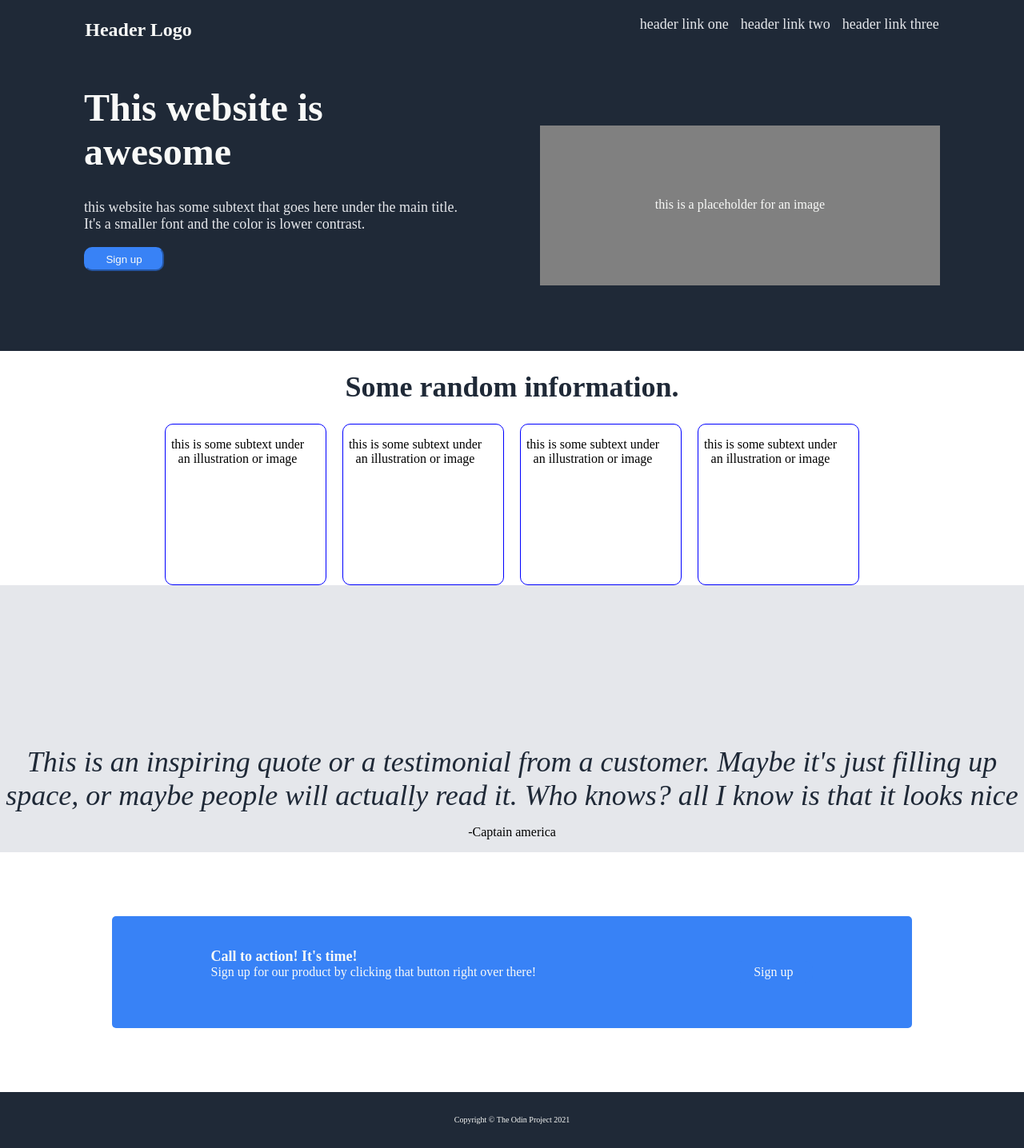
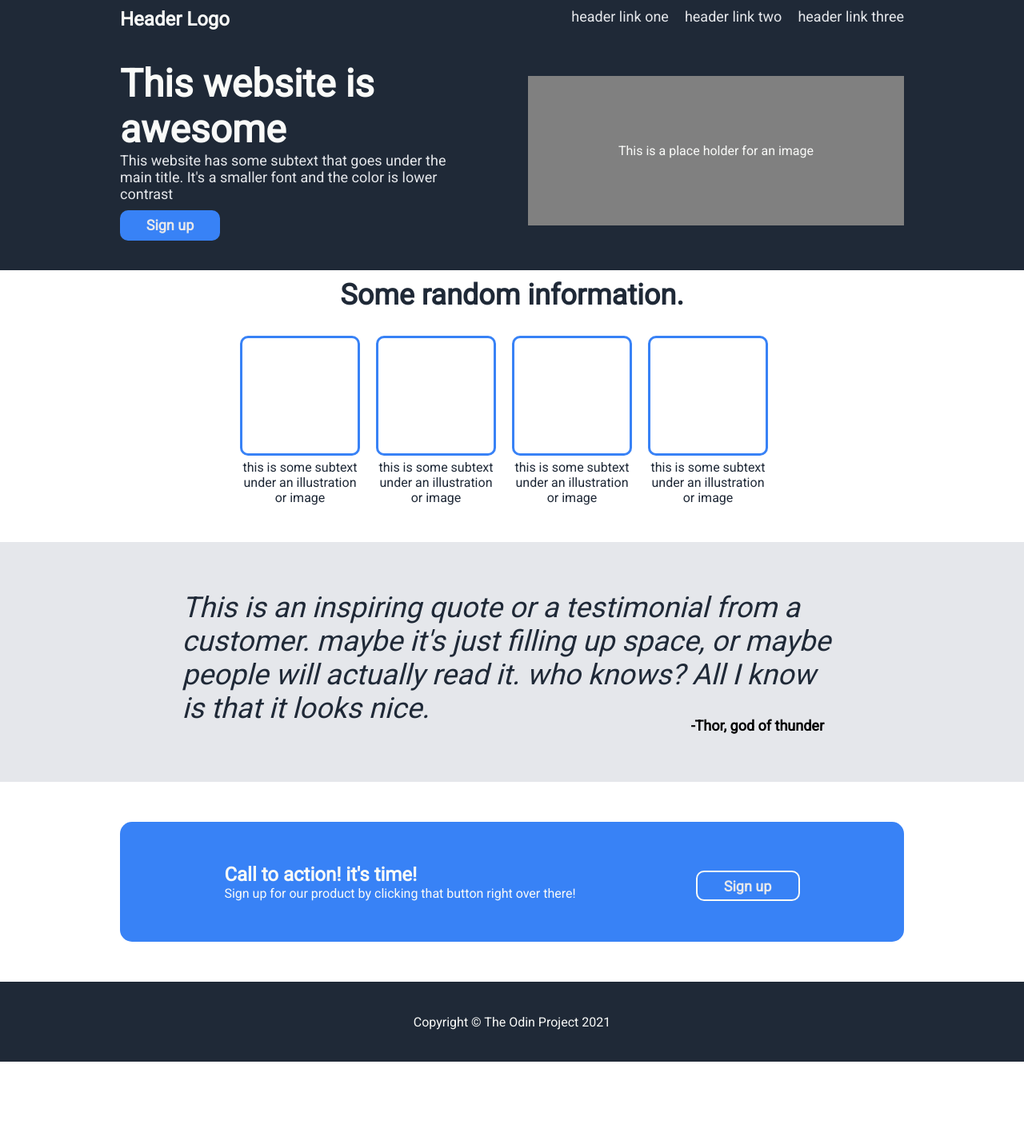
Before and after one commit to JaimeDavid/odin-landing-page, a plain HTML site: page index.html in a window 1280 px wide. Shown: the whole page at 80% size. After the commit the page ends 1328 px from the top, so only its background shows below. Drawn offline with Linux system fonts and the light colour scheme.

Commit message:
made upgrades to the styling of the page

```diff
--- a/index.html
+++ b/index.html
@@ -1,70 +1,82 @@
 <!DOCTYPE html>
     <html lang="en">
         <head>
-        <title>Odin-landing-page</title>
-        <meta charset="utf-8">
-        <link rel="stylesheet" href="./style.css">
+            <meta charset='utf-8'/>
+            <meta  http-equiv="X-UA-Compatible" content="IE=edge"/>
+            <meta name="viewport" content="width=device-width,initial-scale=1.0"/>
+            <link href='https://fonts.googleapis.com/css?family=Roboto' rel='stylesheet'>
+            <link rel="stylesheet" href="style.css"/>
+            <title>Odin Landing page</title>
         </head>
         <body>
-        <div class="wrapper">
+            <div class="container">
                 <div class="header">
-                <p class="left-link"><strong>Header Logo</strong></p>
-                <div class="right-links">
-                    <a href="#">header link one</a>
-                    <a href="#">header link two</a>
-                    <a href="#">header link three</a>
+                    <h1>Header Logo</h1>
+                    <ul>
+                        <li><a href="#">header link one</a></li>
+                        <li><a href="#">header link two</a></li>
+                        <li><a href="#">header link three</a></li>
+                    </ul>
+                </div>
+                <div class="hero">
+                    <div class="left">
+                        <h1>This website is awesome</h1>
+                        <p>This website has some subtext that goes under the main title.
+                            It's a smaller font and the color is lower contrast
+                        </p>
+                        <button id="header-button">Sign up</button>
+                    </div>
+                    <div class="right">
+                        <p>This is a place holder for an image</p>
                     </div>
                 </div>
-            <div class="media">
-                <div class="content">
-                    <h1 class="title">This website is awesome</h1>
-                    <p class="text">this website has some subtext that goes here under the main title. It's a smaller font
-                        and the color is lower contrast.</p>
-                        <button class="button">Sign up</button>
-                </div>
-                <div class="image"><p>this is a placeholder for an image</p></div>
-            </div>
-        </div>
-
-        <div class="images">
-            <h1 class="second-title">Some random information.</h1>
-            <div class="sub-images">
-                <div class="images-subtext">
+                <div class="content-section">
+                    <h1>Some random information.</h1>
+                    <div class="element-container">
+                        <div class="element">
+                            <div class="image"></div>
                             <p>this is some subtext under an illustration or image</p>
                         </div>
-                <div class="images-subtext">
+                        <div class="element">
+                            <div class="image"></div>
                             <p>this is some subtext under an illustration or image</p>
                         </div>
-                <div class="images-subtext">
+                        <div class="element">
+                            <div class="image"></div>
                             <p>this is some subtext under an illustration or image</p>
                         </div>
-                <div class="images-subtext">
+                        <div class="element">
+                            <div class="image"></div>
                             <p>this is some subtext under an illustration or image</p>
                         </div>
                     </div>
                 </div>
-
-        <div class="quotes">
-            <p class="quote">This is an inspiring quote or a testimonial from a customer. Maybe it's
-            just filling up space, or maybe people will actually read it. Who knows? all I know
-            is that it looks nice</p>
-            <p class="author">-Captain america</p>
+                <div class="quote">
+                    <div class="text">
+                        <p>This is an inspiring quote or a testimonial from a customer.
+                            maybe it's just filling up space, or maybe people will actually
+                            read it. who knows? All I know is that it looks nice.
+                        </p>
                     </div>
-
+                    <div class="author">
+                        <p>-Thor, god of thunder</p>
+                    </div>
+                </div>
                 <div class="action">
-            <div class="action-text">
-                <p class="action-header">Call to action! It's time!</p>
-                <p class="action-subtext">Sign up for our product by clicking that button right over there!</p>
+                    <div class="action-container">
+                        <div class="content">
+                            <h2>Call to action! it's time!</h2>
+                            <p>Sign up for our product by clicking that button right over there!</p>
                             </div>
-            <div class="action-button">Sign up</div>
+                        <button id="action-button">Sign up</button>
+                    </div>
+                </div>
+                <div class="footer">
+                    <p>Copyright &copy; The Odin Project 2021</p>
+                </div>
 
 
             </div>
 
-        <div class="footer">
-            <p> Copyright © The Odin Project 2021 </p>
-        </div>
-
         </body>
-
     </html>
--- a/style.css
+++ b/style.css
@@ -1,187 +1,208 @@
-/* body direction giving the entire html a flex with column directions */
-body{
-    display: flex;
-    flex-direction: column;
-    margin: 0px;
-}
-/* Upper part of the webpage using a div "wrapper" that holds the upper and lower part of the upper part */
-.wrapper{
-    display: flex;
-    flex-direction: column;
-    background-color: #1F2937;
-    align-items: center;
-}
-
-
-.left-link{
-    color: #F9FAF8;
-    font-size: 24px;
-}
-
-.right-links{
-    display: flex;
-    gap:15px;
-    margin-top: 20px;
-}
-
-.header{
-    display: flex;
-    gap: 560px;
-}
-
-.right-links a{
-
-    text-decoration: none;
-    font-size: 18px;
-    color:#E5E7EB;
-}
-
-.media{
-    display: flex;
-    gap: 100px;
-    align-items: center;
-}
-
-.content{
-    padding-bottom: 100px;
-    width: 470px;
-}
-
-.title{
-    font-size: 48px;
-    font-weight: 900;
-    color: #F9FAF8;
-}
-
-.text{
-    font-size: 18px;
-    color: #E5E7EB;
-}
-
-.button{
-    background-color: #3882F6;
-    border-color: #3882F6;
-    border-radius: 10px;
-    color:#F9FAF8;
-    padding: 0px;
-    width: 100px;
-    height: 30px;
-}
-.image{
-    text-align: center;
-    color: #F9FAF8;
-    width: 500px;
-    height: 200px;
-    background-color: gray;
-}
-
-.image p{
-    margin: 90px 0 0 0 ;
+*{
+    box-sizing:border-box;
+    margin:0;
+    padding: 0;
+    font-family: 'Roboto';
 }
 
 
 
-.second{
+.container{
+    display:flex;
+    flex-direction: column;
+
+
+}
+.header, .hero, .footer{
+   background: #1f2937;
+   color: #f9FAF8;
+}
+button{
+    background-color: #3882f6;
+    color: #f9FAF8
+}
+/*header styling*/
+.header{
     display: flex;
-    flex-direction: column;
+    justify-content: space-between;
+    padding-top: 10px;
+
+}
+.header h1{
+    padding-left: 150px;
+    font-size: 24px;
 }
 
-.second-title{
-    font-size: 36px;
-    font-weight: 900;
-    color: #1F2937;
-    text-align: center;
+ul{
+    list-style-type: none;
+    display: flex;
+    margin: 0;
+    padding: 0;
+    gap: 20px;
+    padding-right: 150px;
+
+}
+.header ul li a{
+    text-decoration: none;
+    color: #e5e7eb;
+    font-size: 18px;
 }
 
-
-.sub-images{
+/*hero styling*/
+.container .hero{
     display: flex;
-    margin-left: auto;
-    margin-right: auto;
-    gap: 20px;
+    height: 300px;
     justify-content: center;
+    align-items: center;
+    padding: 100px 150px;
 }
 
-.images-subtext p{
-    width: 180px;
-    text-align: center;
-}
+.left{
+    flex:1;
+    margin-right: 40px;
 
-.images-subtext{
-    height: 200px;
-    border-radius: 10px;
-    border: solid blue 1px;
-    width: 200px;
-}
-
-.quotes{
-    display:flex;
-    flex-direction: column;
-    background-color: #e5e7eb;
-    justify-content: center;
-    text-align: center;
-}
-
-.quote{
-    margin-top: 200px;
-    margin-bottom: auto;
-    font-size: 36px;
-    font-style: italic;
-    font-weight: 400;
-    color:#1F2937;
-}
-
-.quoter{
-    flex-basis: 200px;
 
 }
 
-.action{
-    display: flex;
-    background-color: #3882F6;
-    color:#F9FAF8;
-    border-radius: 5px;
-    margin: 80px 150px 80px 150px;
-    justify-content: space-around;
-    margin-left: auto;
-    margin-right: auto;
-    height: 140px;
-    width: 1000px;
+.left h1{
+    font-size: 48px;
+    font-weight: bolder;
+}
+.left p{
+    font-size: 18px;
+    color:#e5e7eb
 }
 
-.action-text{
+.right{
+    background: gray;
+    flex:1;
+    height: 187px;
+    text-align: center;
+    vertical-align: middle;
+    line-height: 187px;
+}
+
+button{
+    background: #3882f6;
+    color: #e5e7eb;
+    border-radius: 10px;
+    border: #1f2937;
+    width: 125px;
+    height:38px;
+    margin-top: 10px;
+    font-weight: bold;
+    font-size: 18px;
+}
+
+.left p{
+    width: 450px;
+}
+
+/*content styling*/
+.content-section{
+    height: 300px;
     display: flex;
     flex-direction: column;
+    align-items: center;
+
+    margin-top:10px;
+    margin-bottom: 30px;
+    padding-right:150px;
+    padding-left: 150px;
+}
+.content-section h1{
+    font-size: 36px;
+    font-weight: bolder;
+    color:#1f2937;
+}
+
+.element-container{
+    display: flex;
+    margin-top: 30px;
 
 }
 
-.action-header{
-    font-weight: 900;
-    font-size: 18px;
-    margin: 40px 0 0 0;
+.element-container .element{
+    margin-right: 20px;
+    height: 150px;
+    width:150px;
+    text-align:center;
 }
 
-.action-subtext{
-    margin: 0 0 40px 0;
+.image{
+    height:150px;
+    width: 150px;
+    border: 3px solid #3882f6;
+    border-radius: 10px;
 }
 
-.action-button{
-    align-self: center;
-    padding: 5px 25px 5px 25px;
-    color:#F9FAF8;
-    background-color: #3882F6;
-    border-radius: 10px;
-    border-color: #F9FAF8;
+.element p{
+    color: #1f2937;
+    margin-top: 5px;
+
 }
 
+/*quote styling*/
+.quote{
+    display: flex;
+    flex-direction: column;
+    background: #e5e7eb;
+    align-items: center;
+    justify-content: center;
+    height: 300px;
+}
+
+.quote .text{
+    font-size: 36px;
+    font-style: italic;
+    color: #1f2937;
+    width: 825px;
+    padding-bottom: 0;
+}
+
+.quote .author{
+    align-self: flex-end;
+    padding-right: 250px;
+    padding-top: 0;
+    margin-top:-10px;
+}
+
+.quote .author p{
+font-weight: bolder;
+font-size: 18px;
+}
+
+/*Call to action styling*/
+
+.action{
+    display:flex;
+    justify-content: center;
+    align-items: center;
+    height: 250px;
+
+}
+
+.action .action-container{
+    display: flex;
+    background-color: #3882f6;
+    color:#f9FAF8;
+    height: 150px;
+    width: 100%;
+    margin: 0 150px;
+    border-radius: 15px;
+    justify-content: center;
+    align-items: center;
+}
+#action-button{
+    margin-left: 150px;
+    border: 2px solid #f9FAF8;
+    width: 130px;
+}
+
+/*footer styling*/
 .footer{
     display: flex;
     justify-content: center;
     align-items: center;
-    height: 70px;
-    background-color: #1F2937;
+    height: 100px;
 }
-.footer p{
-    color: #F9FAF8;
-    font-size: 10px;
-}
```
Lines whose indentation alone changed are shown as unchanged.
